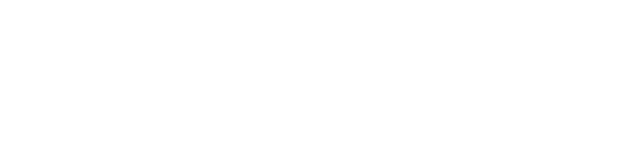
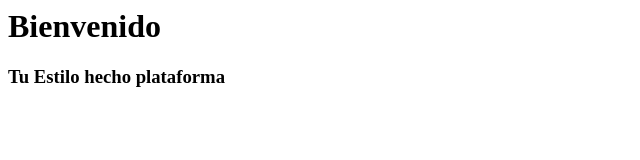
Before and after one commit to evertdz-test2/blog, a plain HTML site: page index.html in a window 1280 px wide. Shown: the whole page, without its empty margins (0-640 px from the left). Drawn offline with Linux system fonts and the light colour scheme.

Commit message:
Añadido mensaje de Bienvenida

```diff
--- a/index.html
+++ b/index.html
@@ -1,6 +1,8 @@
 <html>
 <head>
-  <title>Templ</title>
+  <title>Gentlers - Blog</title>
 </head>
 <body>
+  <h1>Bienvenido</h1>
+  <h3>Tu Estilo hecho plataforma</h3>
 </body>
```
